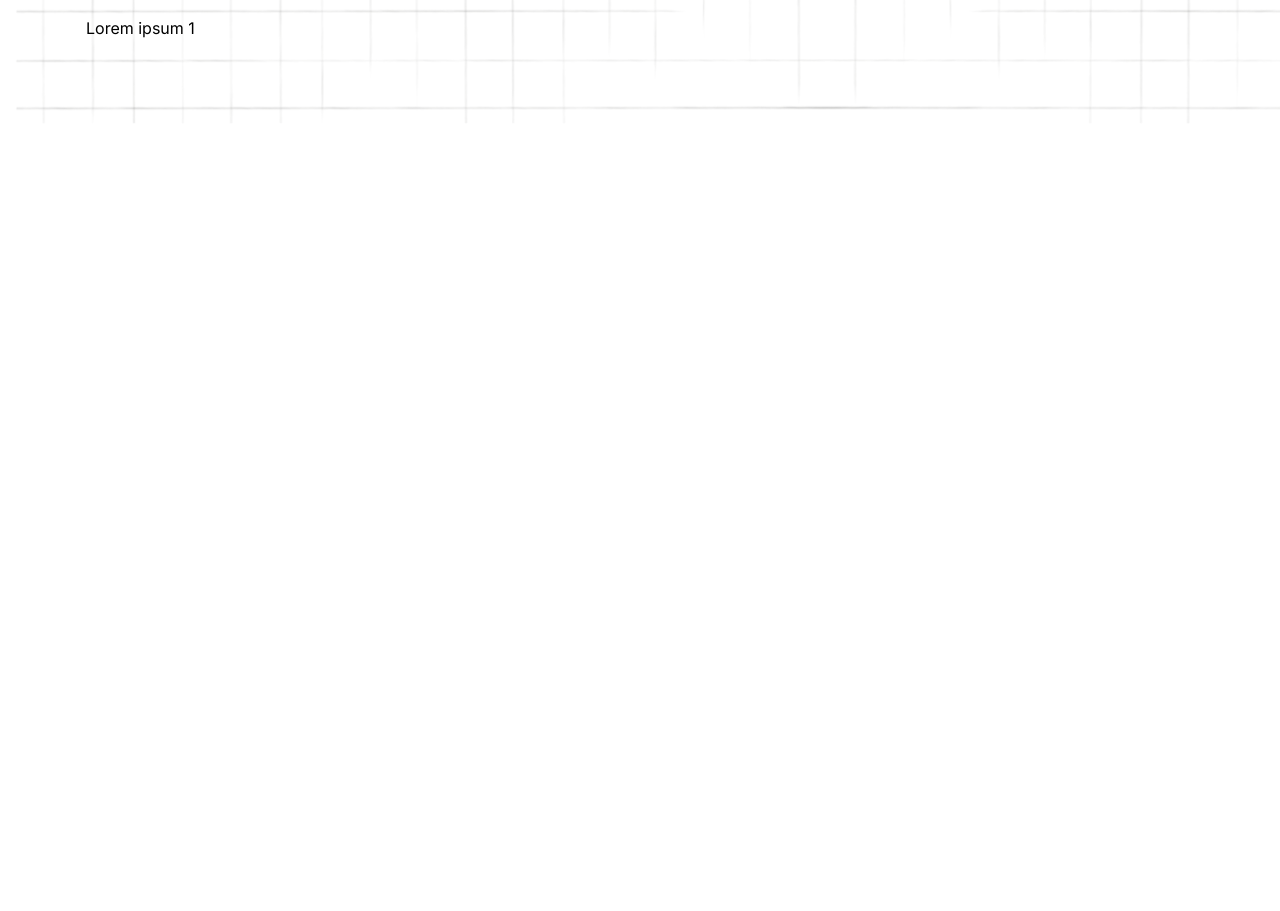
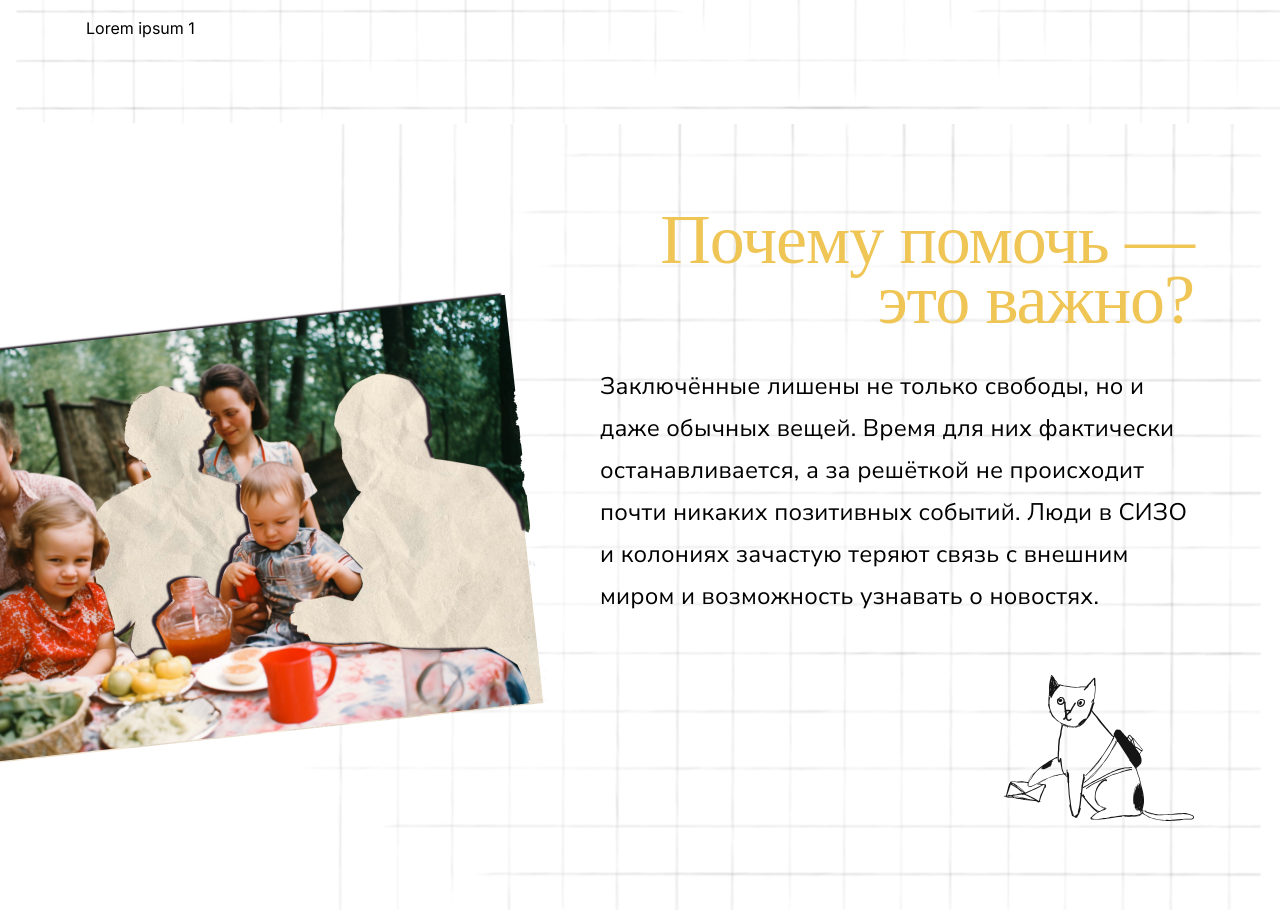
Before and after one commit to ivanmatcuka/enbv-frontend, a Next.js app: page / in a window 1280 px wide. Shown: the part 2570-3481 px from the top of the page. Before the commit the page ends 2694 px from the top, so only its background shows below. Built offline with nearby package versions, Linux system fonts and the light colour scheme; a web font is replaced by a local one.

Commit message:
WIP: why block

```diff
--- a/app/page.module.css
+++ b/app/page.module.css
@@ -28,3 +28,9 @@
   background: url('/background-2.png') left no-repeat white;
   background-size: cover;
 }
+
+.why {
+  background: url('/background-3.png') left no-repeat white;
+  background-size: cover;
+  background-position: right;
+}
--- a/app/page.tsx
+++ b/app/page.tsx
@@ -173,10 +173,43 @@ export default function Home() {
             <Tabs
               items={[
                 { label: 'по полу и возрасту:', element: 'Lorem ipsum 1' },
-                { label: 'на свободе/под стражей', element: 'Lorem ipsum 2' },
-                { label: 'по роду занятий', element: 'Lorem ipsum 3' },
+                { label: 'на свободе/под стражей', element: 'Lorem ipsum 2' },
+                { label: 'по роду занятий', element: 'Lorem ipsum 3' },
               ]}
             />
+          </Grid>
+        </Grid>
+      </Grid>
+      <Grid item className={styles.why} width="100%" padding="86px">
+        <Grid
+          container
+          maxWidth={1200}
+          margin="auto"
+          flexDirection="column"
+          alignItems="end"
+          position="relative"
+        >
+          <img
+            src="/photo-1.png"
+            style={{ position: 'absolute', left: -210, top: 78 }}
+          />
+          <Grid item mb={4.5} textAlign="right">
+            <Typography variant="h1" color="brand.yellow">
+              Почему помочь —<br />
+              это важно?
+            </Typography>
+          </Grid>
+          <Grid item width={594} mb={7.25}>
+            <Typography variant="subtitle1" component="p">
+              Заключённые лишены не только свободы, но и даже обычных вещей.
+              Время для них фактически останавливается, а за решёткой не
+              происходит почти никаких позитивных событий. Люди в СИЗО и
+              колониях зачастую теряют связь с внешним миром и возможность
+              узнавать о новостях.
+            </Typography>
+          </Grid>
+          <Grid item>
+            <img src="/cat_2.svg" />
           </Grid>
         </Grid>
       </Grid>
```
Also changed, not shown: public/background-3.png (added), public/photo-1.png (added).
